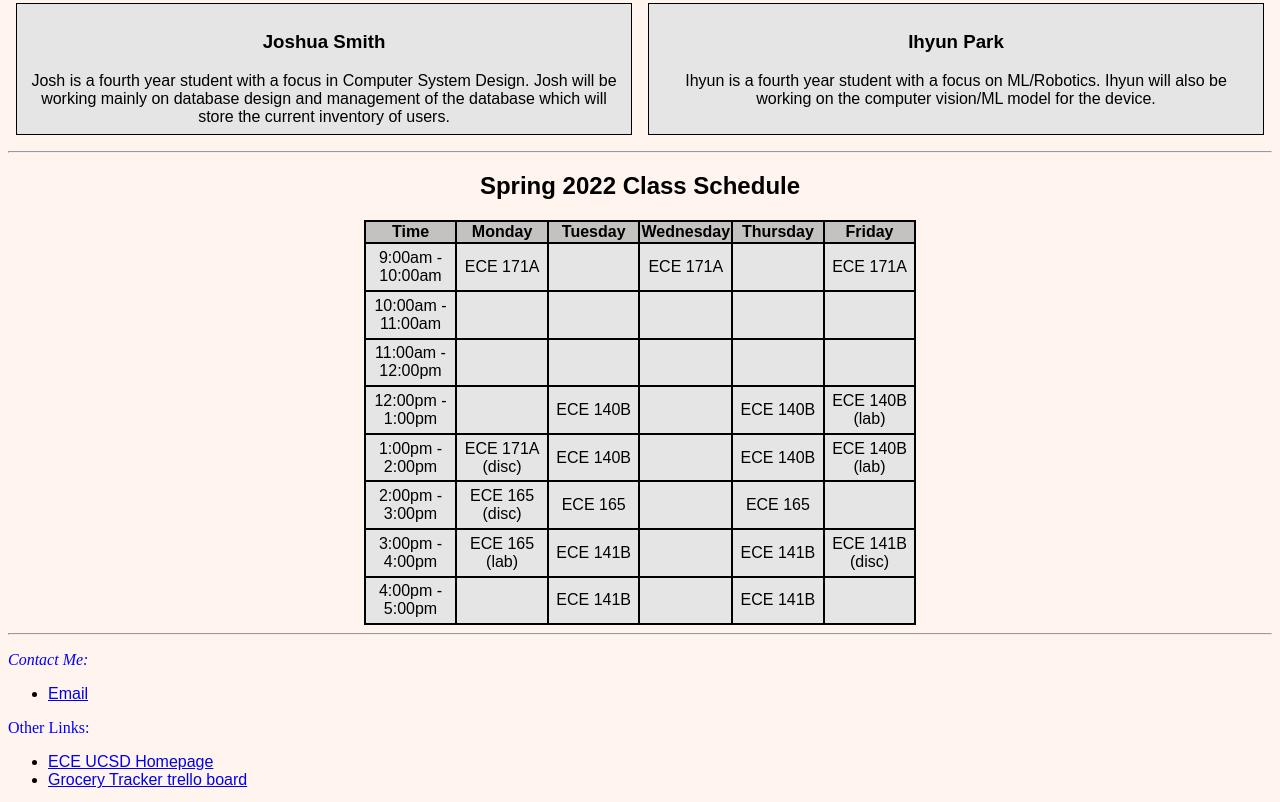
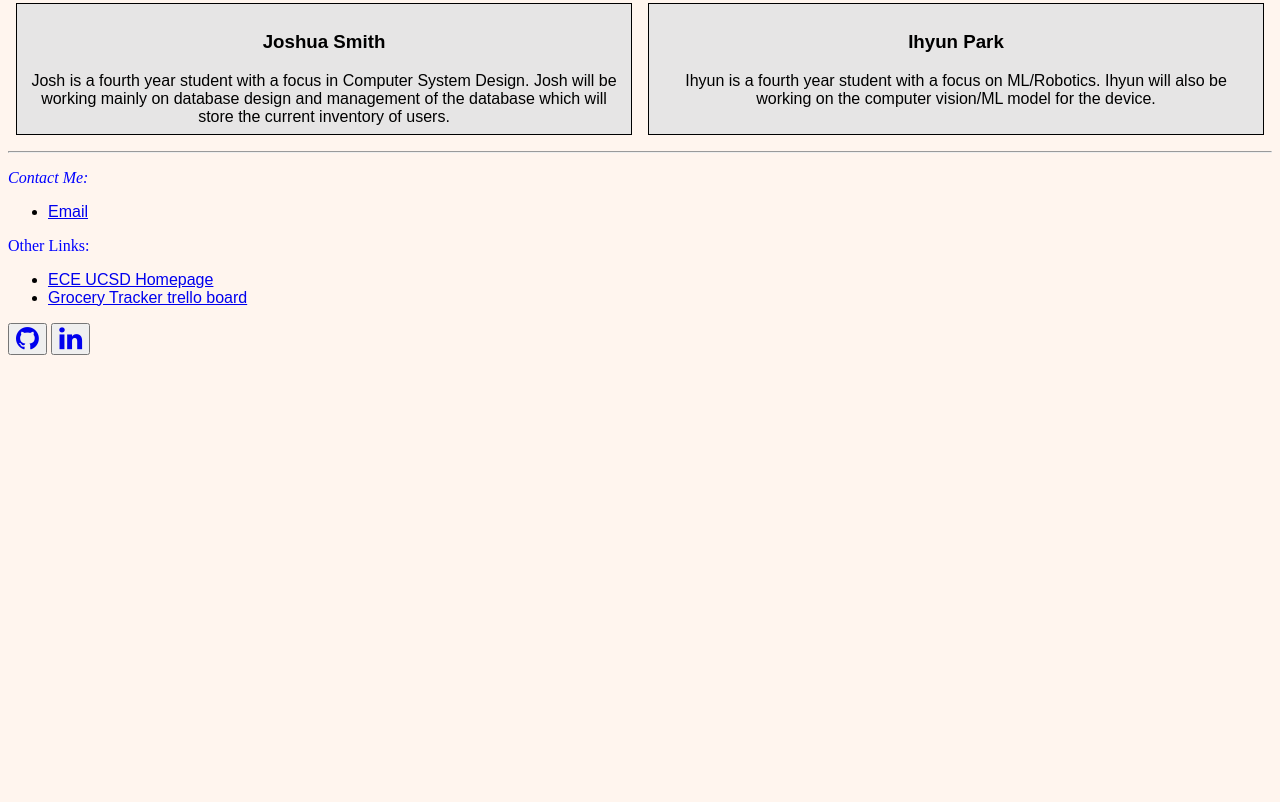
Before and after one commit to jcam306/ECE140B_Website, a plain HTML site: page index.html in a window 1280 px wide. Shown: the part 454-1256 px from the top of the page. After the commit the page ends 817 px from the top, so only its background shows below. Drawn offline with Linux system fonts and the light colour scheme.

Commit message:
get rid of classes table

```diff
--- a/index.html
+++ b/index.html
@@ -35,22 +35,6 @@
 		padding: 0.5rem;
 		text-align:center;
 		background:rgb(230, 229, 229);
-	}
-	table{
- 		border-spacing: 0rem;
-    	background: rgb(196, 193, 193);
-		border:0.05rem solid black;
-    	margin:auto;
-	}
-	td{
-		width:5rem;
-		text-align:center;
-		border:0.05rem solid black;
-		padding:0.3rem;
-    	background: rgb(230, 229, 229);
-	}
-	th{
-		border:0.05rem solid black;
 	}
 	.footer{
 		color:blue;
@@ -97,84 +81,6 @@
 
 	<hr>
 
-	<h2>Spring 2022 Class Schedule</h2>
-	<table>
-		<tr>
-			<th>Time</th>
-			<th>Monday</th>
-			<th>Tuesday</th>
-			<th>Wednesday</th>
-			<th>Thursday</th>
-			<th>Friday</th>
-		</tr>
-		<tr>
-			<td>9:00am - 10:00am</td>
-			<td>ECE 171A</td>
-			<td></td>
-			<td>ECE 171A</td>
-			<td></td>
-			<td>ECE 171A</td>
-		</tr>
-		<tr>
-			<td>10:00am - 11:00am</td>
-			<td></td>
-			<td></td>
-			<td></td>
-			<td></td>
-			<td></td>
-		</tr>
-		<tr>
-			<td>11:00am - 12:00pm</td>
-			<td></td>
-			<td></td>
-			<td></td>
-			<td></td>
-			<td></td>
-		</tr>
-		<tr>
-			<td>12:00pm - 1:00pm</td>
-			<td></td>
-			<td>ECE 140B</td>
-			<td></td>
-			<td>ECE 140B</td>
-			<td>ECE 140B (lab)</td>
-		</tr>
-		<tr>
-			<td>1:00pm - 2:00pm</td>
-			<td>ECE 171A (disc)</td>
-			<td>ECE 140B</td>
-			<td></td>
-			<td>ECE 140B</td>
-			<td>ECE 140B (lab)</td>
-		</tr>
-		<tr>
-			<td>2:00pm - 3:00pm</td>
-			<td>ECE 165 (disc)</td>
-			<td>ECE 165</td>
-			<td></td>
-			<td>ECE 165</td>
-			<td></td>
-		</tr>
-		<tr>
-			<td>3:00pm - 4:00pm</td>
-			<td>ECE 165 (lab)</td>
-			<td>ECE 141B</td>
-			<td></td>
-			<td>ECE 141B</td>
-			<td>ECE 141B (disc)</td>
-		</tr>
-		<tr>
-			<td>4:00pm - 5:00pm</td>
-			<td></td>
-			<td>ECE 141B</td>
-			<td></td>
-			<td>ECE 141B</td>
-			<td></td>
-		</tr>
-	</table>
-
-	<hr>
-
 	<p class = 'footer'><i>Contact Me: </i></p>
 	<ul>
 		<li>
```
